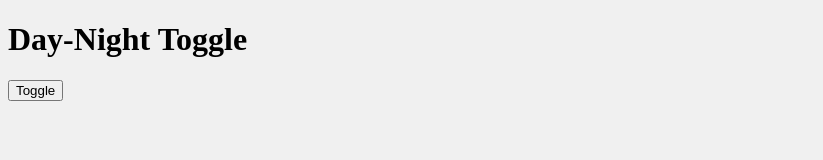
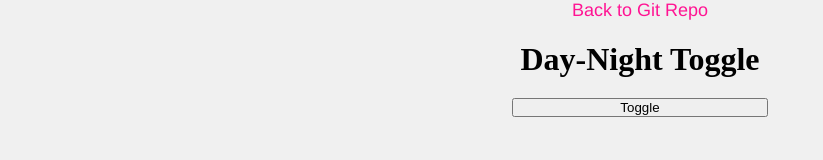
Before and after one commit to Mark-Eugene-Barasu/JS-day-night-toggle, a plain HTML site: page index.html in a window 1280 px wide. Shown: the whole page, without its empty margins (0-823 px from the left). Drawn offline with Linux system fonts and the light colour scheme.

Commit message:
modified all files excluding script.js

```diff
--- a/_config.scss
+++ b/_config.scss
@@ -1,3 +1,29 @@
+* {
+    box-sizing: border-box;
+    padding: 0px;
+    margin: 0px;
+}
+
 body {
     background-color: #f0f0f0;
+    display: flex;
+    flex-direction: column;
+    justify-content: center;
+    align-items: center;
+
+    a {
+        text-decoration: none;
+        color: deeppink;
+        font-size: large;
+        font-family: 'Franklin Gothic Medium', 'Arial Narrow', Arial, sans-serif;
+    }
+
+    h1 {
+        text-align: center;
+        margin: 20px auto;
+    }
+
+    button {
+        width: 20vw;
+    }
 }
--- a/index.html
+++ b/index.html
@@ -8,6 +8,7 @@
     <title>Easiest JS day/night toggle</title>
 </head>
 <body>
+    <a href="https://github.com/Mark-Eugene-Barasu/JS-day-night-toggle">Back to Git Repo</a>
     <h1>Day-Night Toggle</h1>
     <button onclick="toggleTheme()">
         Toggle
```
Also changed, not shown: dist/CSS/style.css, style.scss (line endings or trailing spaces), 2 other files.
